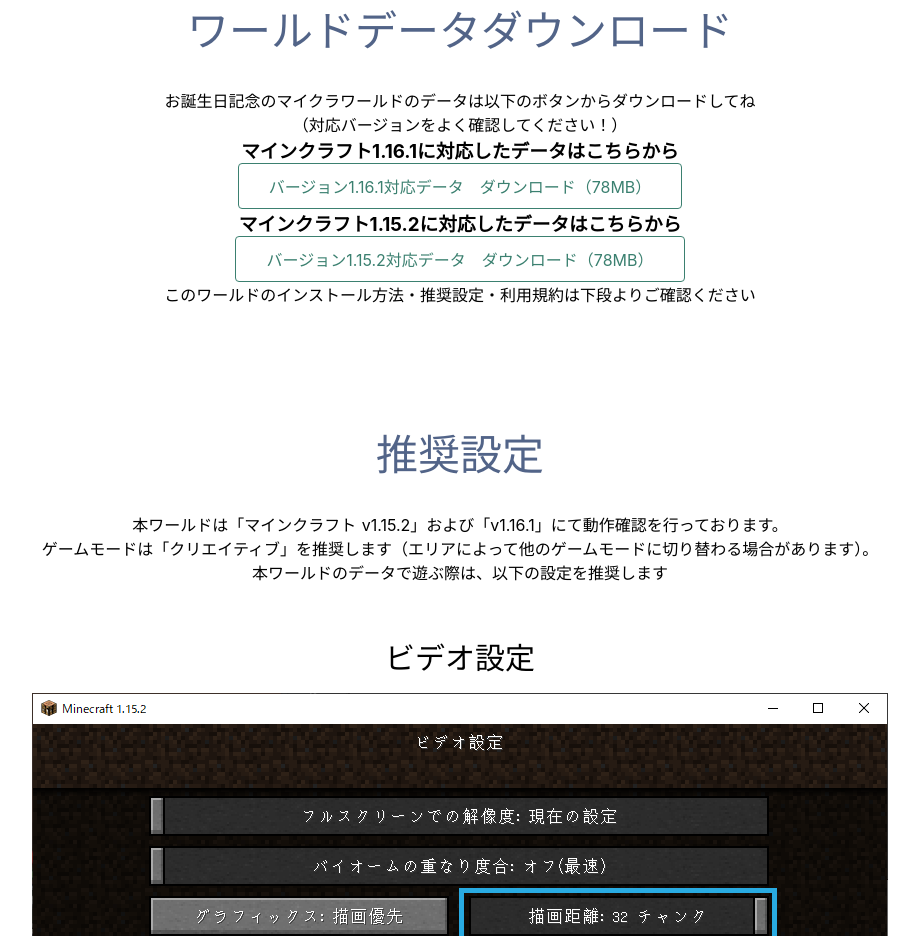
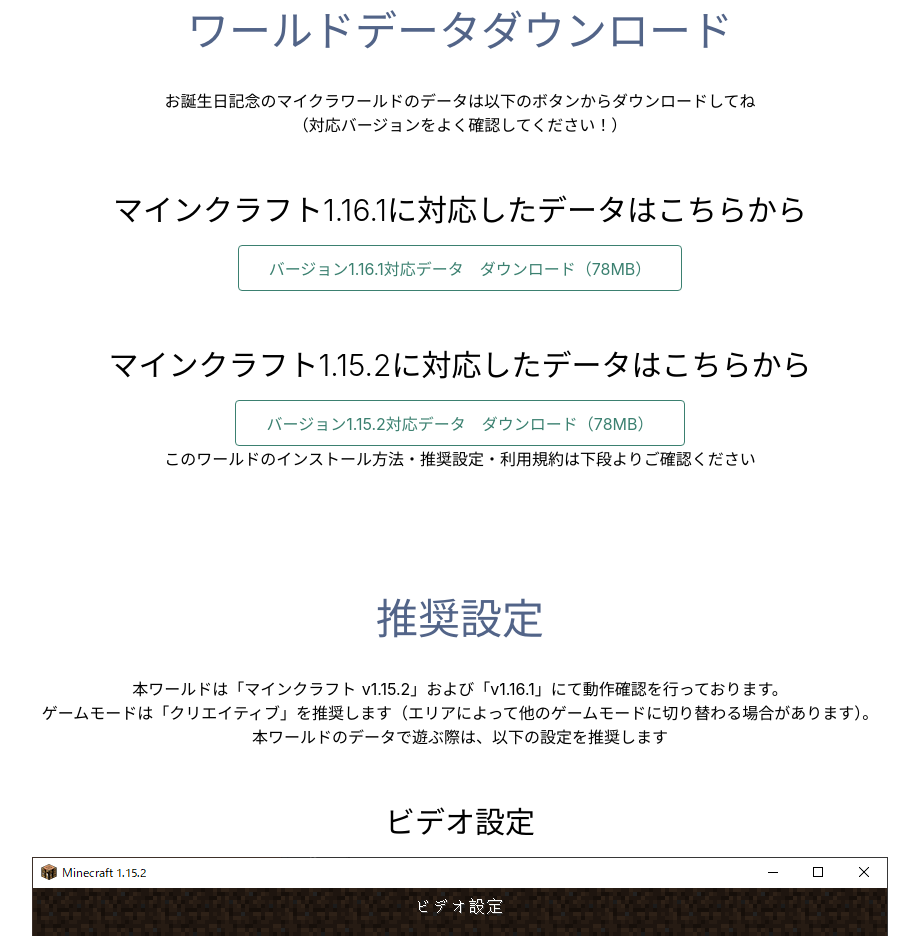
Before and after one commit to karia/shimamura-charlotte-bd, a Nuxt app: page / in a window 1280 px wide. Shown: the part 4520-5456 px from the top of the page, without its empty margins (180-1099 px from the left). Built offline with nearby package versions, Linux system fonts and the light colour scheme.

Commit message:
見た目の微調整

```diff
--- a/pages/index.vue
+++ b/pages/index.vue
@@ -82,7 +82,10 @@
           <p>お誕生日記念のマイクラワールドのデータは以下のボタンからダウンロードしてね</p>
           <p>（対応バージョンをよく確認してください！）</p>
 
-          <h3>マインクラフト1.16.1に対応したデータはこちらから</h3>
+          <h3 class="sectiontitle">
+            マインクラフト1.16.1に対応したデータはこちらから
+          </h3>
+
           <p><a
             href="charlotte-world-1.16.1-2020-06-24-23-10-00.zip"
             class="button--green"
@@ -90,7 +93,10 @@
             バージョン1.16.1対応データ　ダウンロード（78MB）
           </a></p>
 
-          <h3>マインクラフト1.15.2に対応したデータはこちらから</h3>
+          <h3 class="sectiontitle">
+            マインクラフト1.15.2に対応したデータはこちらから
+          </h3>
+
           <p><a
             href="charlotte-world-2020-06-24-00-15-22.zip"
             class="button--green"
```
